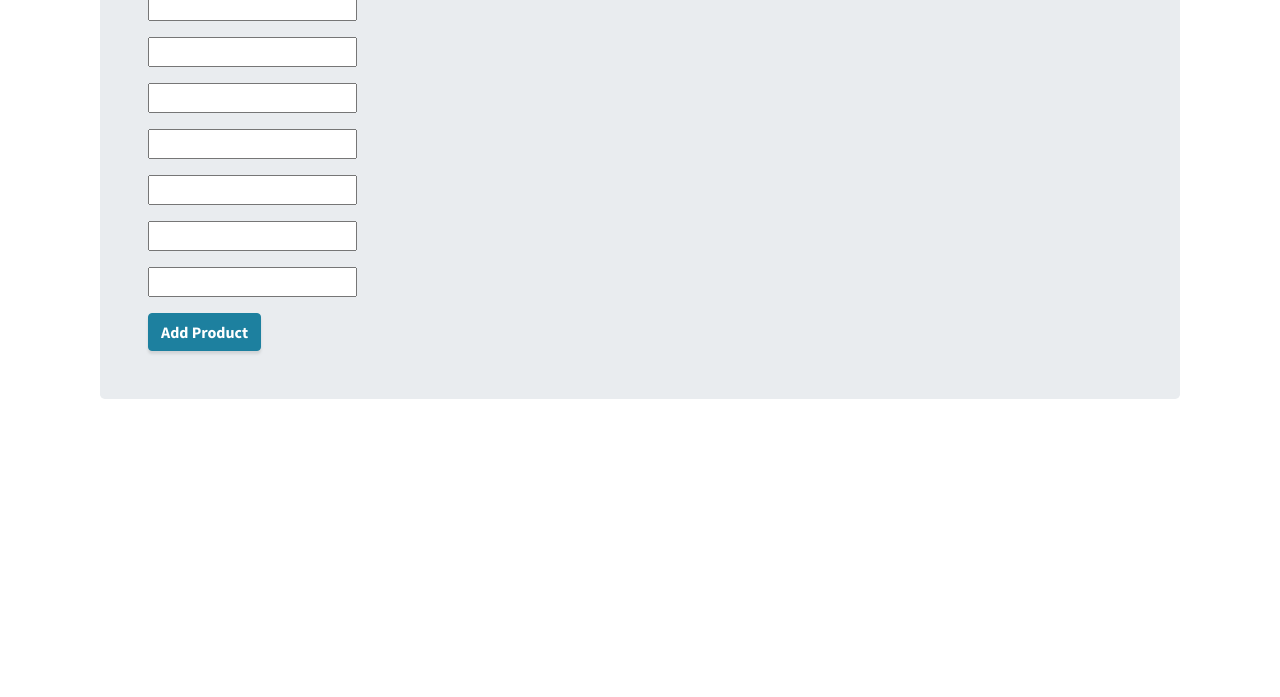
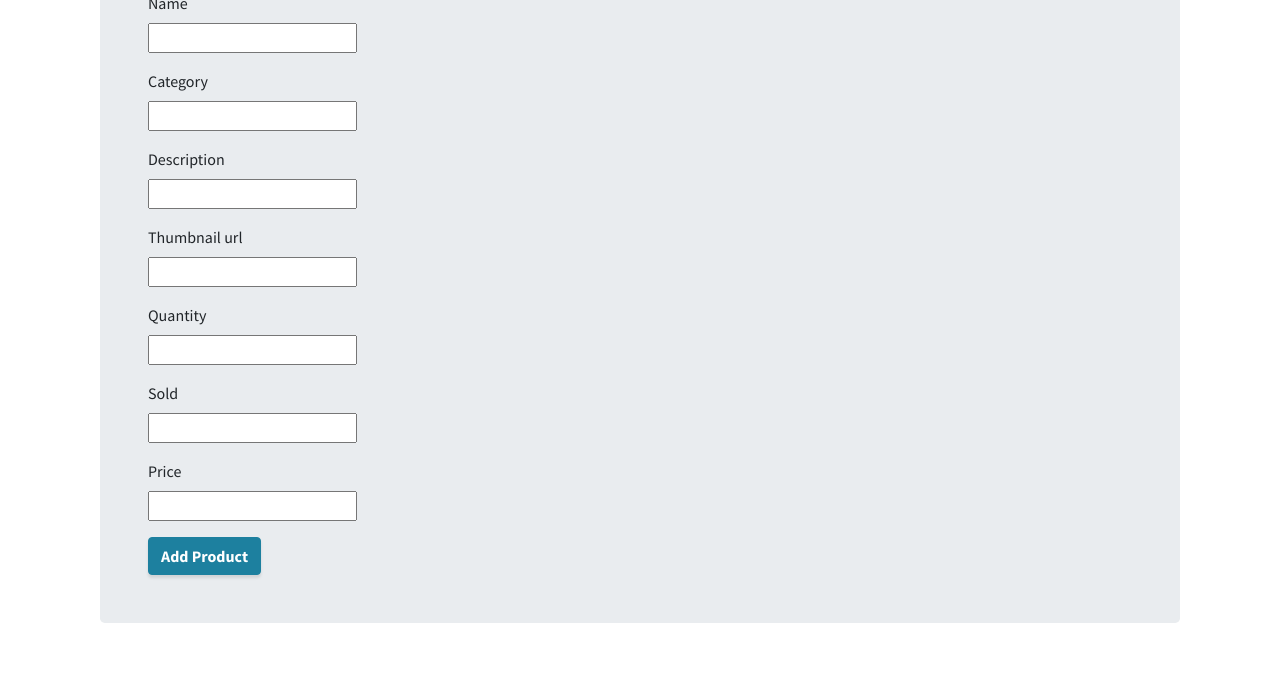
Before and after one commit to coorenskevin/endgame-backend, a website: page src/main/resources/templates/index.html in a window 1280 px wide. Shown: the part 151-848 px from the top of the page. Drawn offline with nearby package versions, Linux system fonts and the light colour scheme; files that its build step writes are made by us from their sources; files whose address does not match are found by name.

Commit message:
it works! (adding page)

```diff
--- a/src/main/resources/templates/index.html
+++ b/src/main/resources/templates/index.html
@@ -40,11 +40,15 @@
 
             <form method="post" action="/api/product/add" novalidate>
                 <p class="mb-3">
+                    <label>Name</label>
+                    <br>
                     <input type="text"  id="title"
                            required class="single-input">
 
                 </p>
                 <p class="mb-3">
+                    <label>Category</label>
+                    <br>
                     <input type="text"  id="category"
                            required class="single-input">
 
@@ -52,6 +56,8 @@
 
 
                 <p class="mb-3">
+                    <label>Description</label>
+                    <br>
                     <input type="text"  id="description"
                            required class="single-input">
 
@@ -59,26 +65,34 @@
 
 
                 <p class="mb-3">
+                    <label>Thumbnail url</label>
+                    <br>
                     <input type="text" id="thumbnail_url"
                            required class="single-input">
                 </p>
 
                 <p class="mb-3">
+                    <label>Quantity</label>
+                    <br>
                     <input type="integer" id="quantity"
                            required class="single-input">
                 </p>
 
                 <p class="mb-3">
+                    <label>Sold</label>
+                    <br>
                     <input type="integer"  id="sold"
                            required class="single-input">
                 </p>
 
                 <p class="mb-3">
+                    <label>Price</label>
+                    <br>
                     <input type="integer"  id="price"
                            required class="single-input">
                 </p>
 
-                <input onclick="addProduct()" type="submit" value="Add Product" class="btn btn-primary">
+                <input id="coolName" type="button" value="Add Product" class="btn btn-primary">
             </form>
         </div>
     </div>
@@ -86,6 +100,7 @@
 
 <script>
 
+    window.onload = function(){document.getElementById("coolName").addEventListener("click", addProduct)}
     let productRequest = new XMLHttpRequest();
     function addProduct () {
         let productTitle = document.getElementById("title").value;
```
Also changed, not shown: target/classes/templates/index.html (+16 -1 lines).
